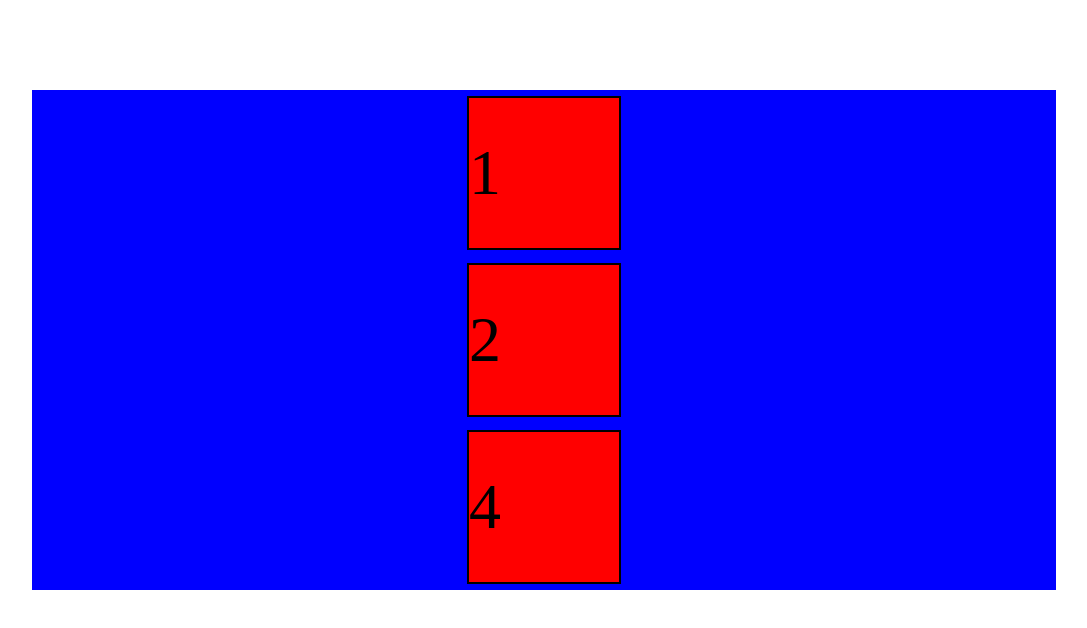
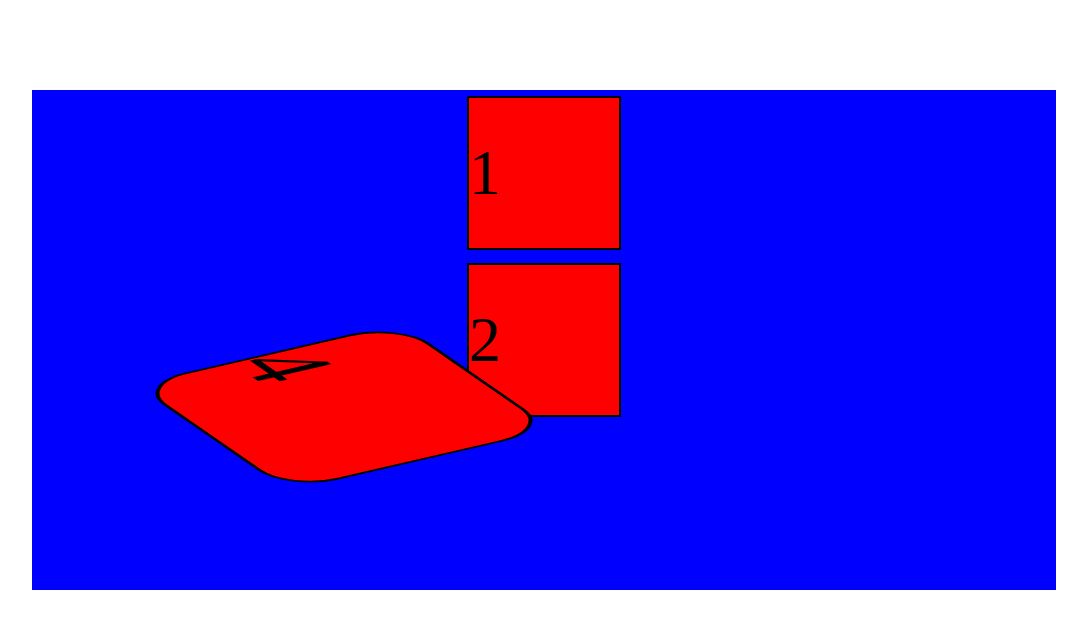
Before and after one commit to mastertech-front-jul19/exemplo-css, a plain HTML site: page flex.html in a window 1280 px wide. Shown: the whole page, without its empty margins (66-1153 px from the left). Drawn offline with Linux system fonts and the light colour scheme.

Commit message:
Adicionar exemplos de transform

```diff
--- a/css/flex.css
+++ b/css/flex.css
@@ -27,4 +27,7 @@
   top | bottom: 50px;
   left | right: 0; */
   /* align-self: flex-end; */
+  /* transform: rotate(45deg); */
+  transform: translate(-200px, -100px) scaleX(2) scaleY(0.8) rotate(60deg);
+  border-radius: 30px;
 }
```
